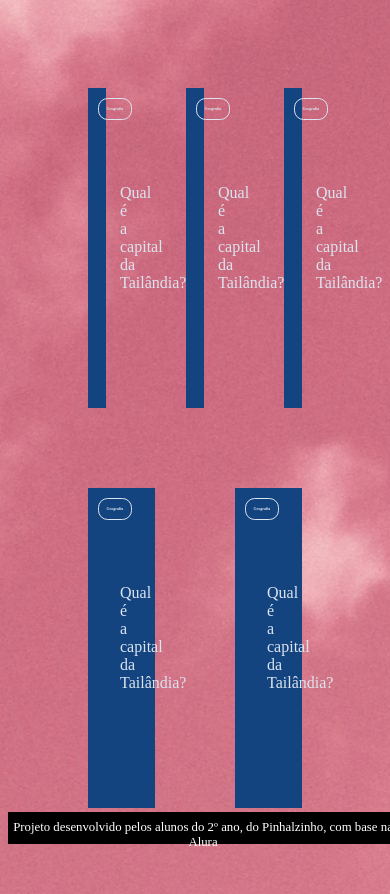
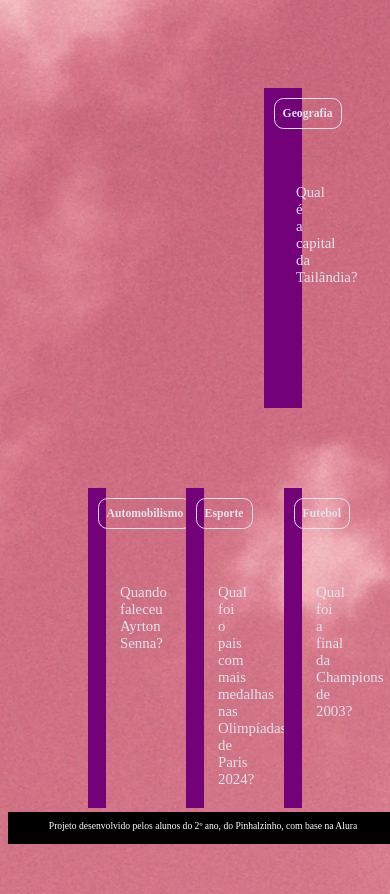
Before and after one commit to lucianasomariva09/flashcard, a plain HTML site: page index.html in a window 390 px wide. Drawn offline with Linux system fonts and the light colour scheme.

Commit message:
finalizado

```diff
--- a/app.js
+++ b/app.js
@@ -8,15 +8,23 @@ function criaCartao(categoria, pergunta, resposta){
     cartao.innerHTML = `
 
     <div class="cartao__conteudo">
-    <h3 class="programacao">Geografia</h3>
+    <h3>${categoria}</h3>
     <div class="cartao__conteudo__pergunta">
-    <p> Qual é a capital da Tailândia?</p>
+    <p>${pergunta}</p>
     </div>
     <div class="cartao__conteudo__resposta">
-    <p> Bangkok.</p>
+    <p>${resposta}</p>
     </div>
     </div>
 
     `
+    let respostaEstaVisivel = false
+    function viraCartao() {
+respostaEstaVisivel= !respostaEstaVisivel
+cartao.classList.toggle('active', respostaEstaVisivel)
+}
+
+cartao.addEventListener('click', viraCartao)
+
     container.appendChild(cartao)
 }
--- a/assets/style.css
+++ b/assets/style.css
@@ -1,6 +1,6 @@
 :root {
     --text-color: #DBE4EF;
-    --card-front-color: #144480;
+    --card-front-color: #730177;
     --card-back-color: #00F4BF;
 }
 
@@ -49,6 +49,7 @@ body{
         margin-top: 1rem;
         padding: 2rem;
         margin-top: 4rem;
+        font-size: 1.4vw;
 
 
     }
@@ -63,7 +64,7 @@ body{
         font-weight: 700;
     }
 
-    .cartao:hover .cartao__conteudo{
+    .cartao.active .cartao__conteudo{
         transform: rotateY(180deg);
     }
     .cartao__conteudo__pergunta,
@@ -72,9 +73,12 @@ body{
         position: absolute;
         height: 100%;
         width: 100%;
+        box-sizing: border-box;
     }
     .cartao__conteudo__resposta{
         transform: rotateY(180deg);
+        background-color: rgba(0, 244, 191, 0.2);
+        border: 4px solid var(--card-back-color);
     }
 
 
@@ -93,7 +97,21 @@ body{
 
     footer p{
         text-align: center;
-        font-size: 0.8rem;
+        font-size: 0.6rem;
         margin-top: 0.5rem ;
 
     }
+    @media(max-width: 560px){
+        body{
+            background: url('img/bg-mobile.jpg'), no-repeat cover;
+        }
+        .cartao{
+            flex:1 0 calc(100%-1rem)
+        }
+        .cartao__conteudo h3{
+            font-size: 3vw;
+        }
+        .cartao__conteudo p{
+            font-size: 3.8vw;
+        }
+    }
--- a/index.html
+++ b/index.html
@@ -9,11 +9,12 @@
 <body>
    <main>
 
-   </main>
+
    <section id="container">
-<article class="cartao">
+      <section id="container">
+<!--<article class="cartao">
     <div class="cartao__conteudo">
-        <h3 class="programacao">Geografia</h3>
+        <h3>Geografia</h3>
         <div class="cartao__conteudo__pergunta">
            <p> Qual é a capital da Tailândia?</p>
         </div>
@@ -22,8 +23,11 @@
         </div>
     </div>
 
-   </article>
+   </article>-->
+</section>
+
       </section>
+   </main>
    <footer>
     <p>Projeto desenvolvido pelos alunos do 2º ano, do Pinhalzinho, com base na Alura</p>
    </footer>
```
